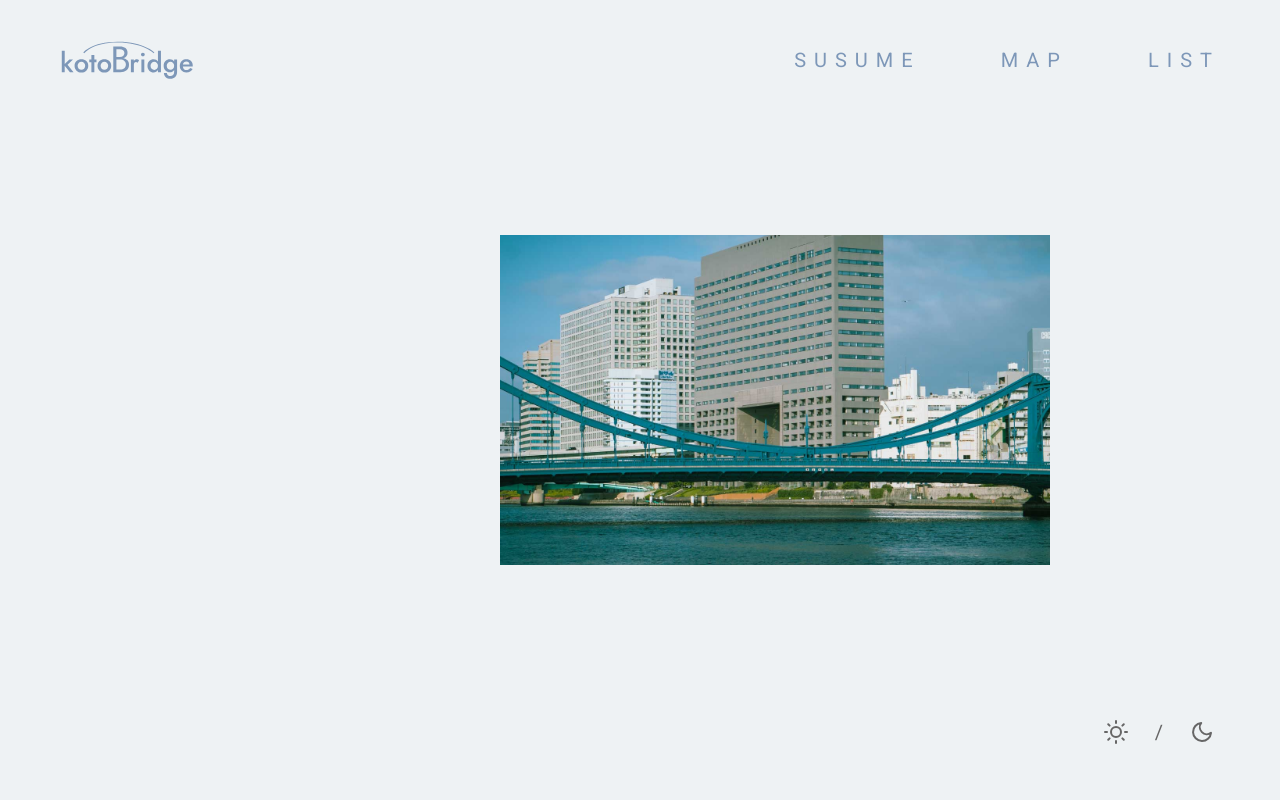
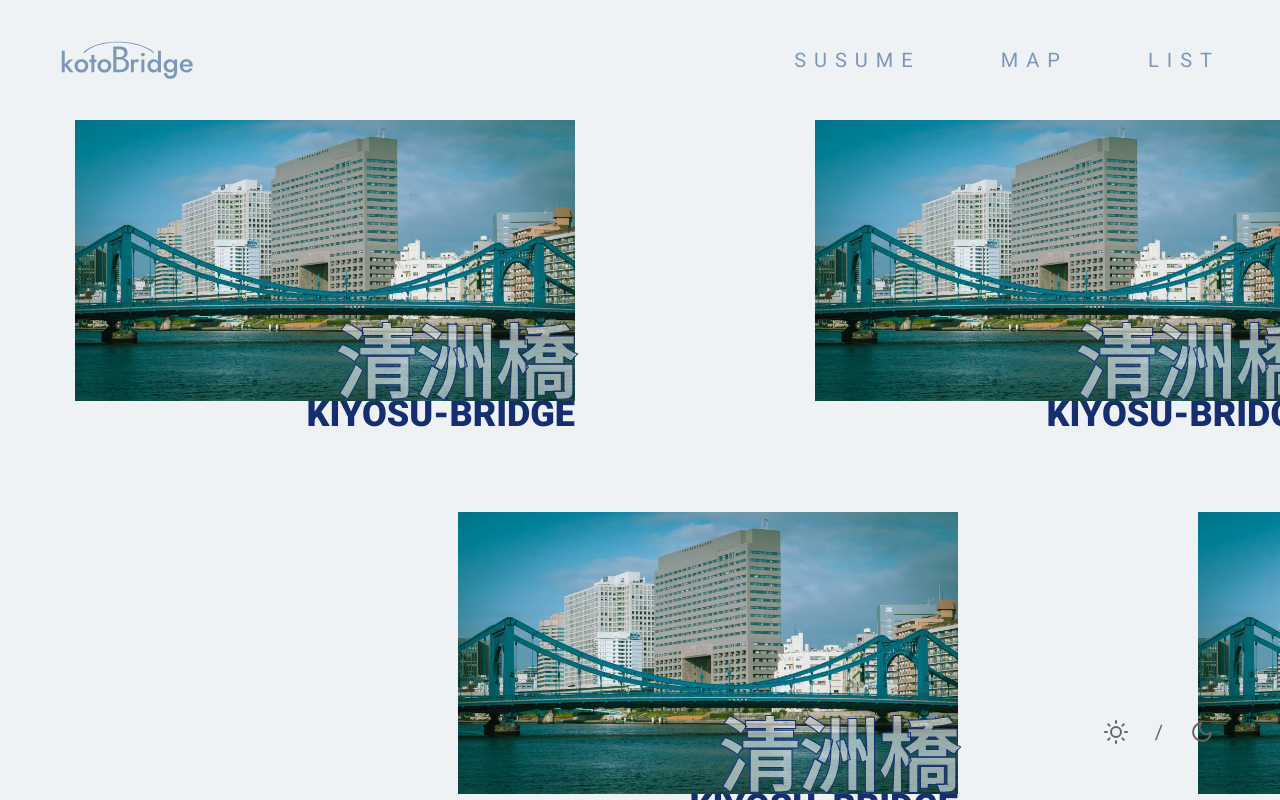
Before and after one commit to aovoq/kotobridge.tokyo, a Next.js app: page / in a window 1280 px wide. Built offline with nearby package versions, Linux system fonts and the light colour scheme.

Commit message:
fix: firstview wip

```diff
--- a/src/pages/index.jsx
+++ b/src/pages/index.jsx
@@ -1,6 +1,6 @@
 import Layout from '../components/layout'
 import styled from 'styled-components'
-import { useEffect, useRef, useState } from 'react'
+import { useEffect, useRef } from 'react'
 import normalizeWheel from 'normalize-wheel'
 import { createGlobalStyle } from 'styled-components'
 import Link from 'next/link'
@@ -38,11 +38,8 @@ const BridgeImage = styled.div`
       margin-left: 40vh;
    }
 `
-const Text = styled.div`
-   display: inline-block;
-`
 
-const Item = styled.div`
+const Itemx = styled.div`
    position: relative;
    display: inline-block;
    margin-left: 500px;
@@ -63,6 +60,63 @@ const Test = styled.div`
    height: 100%;
    background-size: cover;
    background-position: center;
+`
+
+const Upper = styled.div`
+   position: relative;
+   top: 15%;
+   display: flex;
+   gap: 240px;
+   margin-left: 75px;
+`
+
+const Lower = styled.div`
+   position: relative;
+   top: 25%;
+   display: flex;
+   gap: 240px;
+   margin-left: 458px;
+`
+
+const Item = styled.div``
+const AnkerWrap = styled.a``
+const BridgeImg = styled.div`
+   background: url('images/kiyosu-bridge.jpg');
+   background-size: cover;
+   background-position: center;
+   width: 500px;
+   height: 281.25px;
+`
+const OuterText = styled.div`
+   color: #152e71;
+   font-weight: 900;
+   font-size: 36px;
+   line-height: 1;
+   text-align: right;
+   &::before {
+      content: '';
+      display: block;
+      width: 0;
+      height: 0;
+      margin-top: -4.9px;
+   }
+`
+
+const ImgWrap = styled.div`
+   position: relative;
+   line-height: 1.06;
+
+`
+
+const InnerText = styled.div`
+   position: absolute;
+   bottom: 0;
+   right: 0;
+   font-size: 80px;
+   font-family: 'Noto sans JP';
+   font-weight: 800;
+   color: rgba(238, 242, 244, 0.6);
+   -webkit-text-stroke: 1px #152E71;
 `
 
 const Home = () => {
@@ -159,60 +213,142 @@ const Home = () => {
          <GlobalStyles />
          <Container>
             <Screen ref={screenRef}>
+               <Upper>
                   <Item>
-                  <Link href='/bridge/kiyosu-bridge'>
-                     <a>
-                        <ImgWrapper>
-                           <Test src='images/kiyosu-bridge.jpg' className='bridgeImg' />
-                        </ImgWrapper>
-                     </a>
+                     <Link href='bridge/kiyosu-bridge'>
+                        <AnkerWrap>
+                           <ImgWrap>
+                              <BridgeImg />
+                              <InnerText>清洲橋</InnerText>
+                           </ImgWrap>
+                           <OuterText>KIYOSU-BRIDGE</OuterText>
+                        </AnkerWrap>
                      </Link>
                   </Item>
                   <Item>
-                  <Link href='/bridge/kiyosu-bridge'>
-                     <a>
-                        <ImgWrapper>
-                           <Test src='images/kiyosu-bridge.jpg' className='bridgeImg' />
-                        </ImgWrapper>
-                     </a>
+                     <Link href='bridge/kiyosu-bridge'>
+                        <AnkerWrap>
+                           <ImgWrap>
+                              <BridgeImg />
+                              <InnerText>清洲橋</InnerText>
+                           </ImgWrap>
+                           <OuterText>KIYOSU-BRIDGE</OuterText>
+                        </AnkerWrap>
                      </Link>
                   </Item>
                   <Item>
-                  <Link href='/bridge/kiyosu-bridge'>
-                     <a>
-                        <ImgWrapper>
-                           <Test src='images/kiyosu-bridge.jpg' className='bridgeImg' />
-                        </ImgWrapper>
-                     </a>
+                     <Link href='bridge/kiyosu-bridge'>
+                        <AnkerWrap>
+                           <ImgWrap>
+                              <BridgeImg />
+                              <InnerText>清洲橋</InnerText>
+                           </ImgWrap>
+                           <OuterText>KIYOSU-BRIDGE</OuterText>
+                        </AnkerWrap>
                      </Link>
                   </Item>
                   <Item>
-                  <Link href='/bridge/kiyosu-bridge'>
-                     <a>
-                        <ImgWrapper>
-                           <Test src='images/kiyosu-bridge.jpg' className='bridgeImg' />
-                        </ImgWrapper>
-                     </a>
+                     <Link href='bridge/kiyosu-bridge'>
+                        <AnkerWrap>
+                           <ImgWrap>
+                              <BridgeImg />
+                              <InnerText>清洲橋</InnerText>
+                           </ImgWrap>
+                           <OuterText>KIYOSU-BRIDGE</OuterText>
+                        </AnkerWrap>
                      </Link>
                   </Item>
                   <Item>
-                  <Link href='/bridge/kiyosu-bridge'>
-                     <a>
-                        <ImgWrapper>
-                           <Test src='images/kiyosu-bridge.jpg' className='bridgeImg' />
-                        </ImgWrapper>
-                     </a>
+                     <Link href='bridge/kiyosu-bridge'>
+                        <AnkerWrap>
+                           <ImgWrap>
+                              <BridgeImg />
+                              <InnerText>清洲橋</InnerText>
+                           </ImgWrap>
+                           <OuterText>KIYOSU-BRIDGE</OuterText>
+                        </AnkerWrap>
                      </Link>
                   </Item>
                   <Item>
-                  <Link href='/bridge/kiyosu-bridge'>
-                     <a>
-                        <ImgWrapper>
-                           <Test src='images/kiyosu-bridge.jpg' className='bridgeImg' />
-                        </ImgWrapper>
-                     </a>
+                     <Link href='bridge/kiyosu-bridge'>
+                        <AnkerWrap>
+                           <ImgWrap>
+                              <BridgeImg />
+                              <InnerText>清洲橋</InnerText>
+                           </ImgWrap>
+                           <OuterText>KIYOSU-BRIDGE</OuterText>
+                        </AnkerWrap>
                      </Link>
                   </Item>
+               </Upper>
+               <Lower>
+                  <Item>
+                     <Link href='bridge/kiyosu-bridge'>
+                        <AnkerWrap>
+                           <ImgWrap>
+                              <BridgeImg />
+                              <InnerText>清洲橋</InnerText>
+                           </ImgWrap>
+                           <OuterText>KIYOSU-BRIDGE</OuterText>
+                        </AnkerWrap>
+                     </Link>
+                  </Item>
+                  <Item>
+                     <Link href='bridge/kiyosu-bridge'>
+                        <AnkerWrap>
+                           <ImgWrap>
+                              <BridgeImg />
+                              <InnerText>清洲橋</InnerText>
+                           </ImgWrap>
+                           <OuterText>KIYOSU-BRIDGE</OuterText>
+                        </AnkerWrap>
+                     </Link>
+                  </Item>
+                  <Item>
+                     <Link href='bridge/kiyosu-bridge'>
+                        <AnkerWrap>
+                           <ImgWrap>
+                              <BridgeImg />
+                              <InnerText>清洲橋</InnerText>
+                           </ImgWrap>
+                           <OuterText>KIYOSU-BRIDGE</OuterText>
+                        </AnkerWrap>
+                     </Link>
+                  </Item>
+                  <Item>
+                     <Link href='bridge/kiyosu-bridge'>
+                        <AnkerWrap>
+                           <ImgWrap>
+                              <BridgeImg />
+                              <InnerText>清洲橋</InnerText>
+                           </ImgWrap>
+                           <OuterText>KIYOSU-BRIDGE</OuterText>
+                        </AnkerWrap>
+                     </Link>
+                  </Item>
+                  <Item>
+                     <Link href='bridge/kiyosu-bridge'>
+                        <AnkerWrap>
+                           <ImgWrap>
+                              <BridgeImg />
+                              <InnerText>清洲橋</InnerText>
+                           </ImgWrap>
+                           <OuterText>KIYOSU-BRIDGE</OuterText>
+                        </AnkerWrap>
+                     </Link>
+                  </Item>
+                  <Item>
+                     <Link href='bridge/kiyosu-bridge'>
+                        <AnkerWrap>
+                           <ImgWrap>
+                              <BridgeImg />
+                              <InnerText>清洲橋</InnerText>
+                           </ImgWrap>
+                           <OuterText>KIYOSU-BRIDGE</OuterText>
+                        </AnkerWrap>
+                     </Link>
+                  </Item>
+               </Lower>
                {/* <Text>1</Text>
                <BridgeImage className='image' />
                <Text>2</Text>
```
Lines whose indentation alone changed are shown as unchanged.
